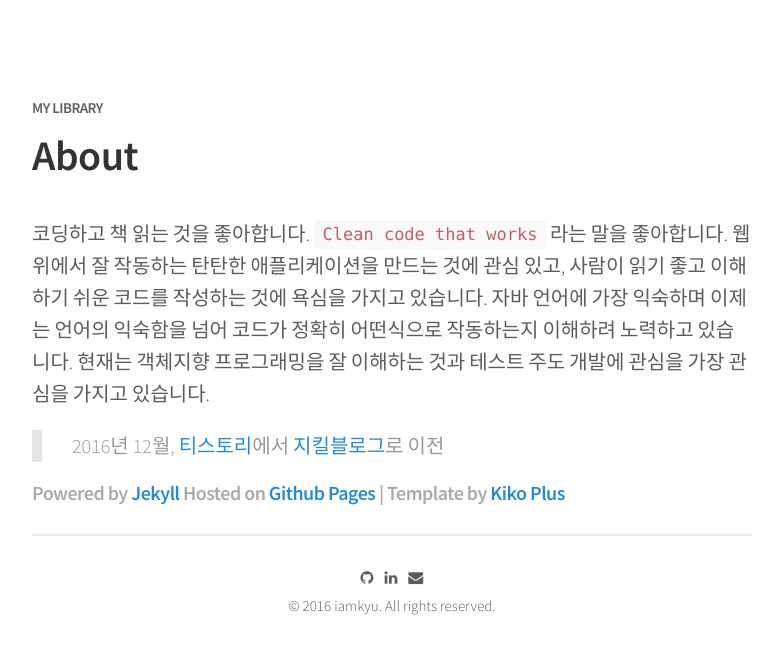
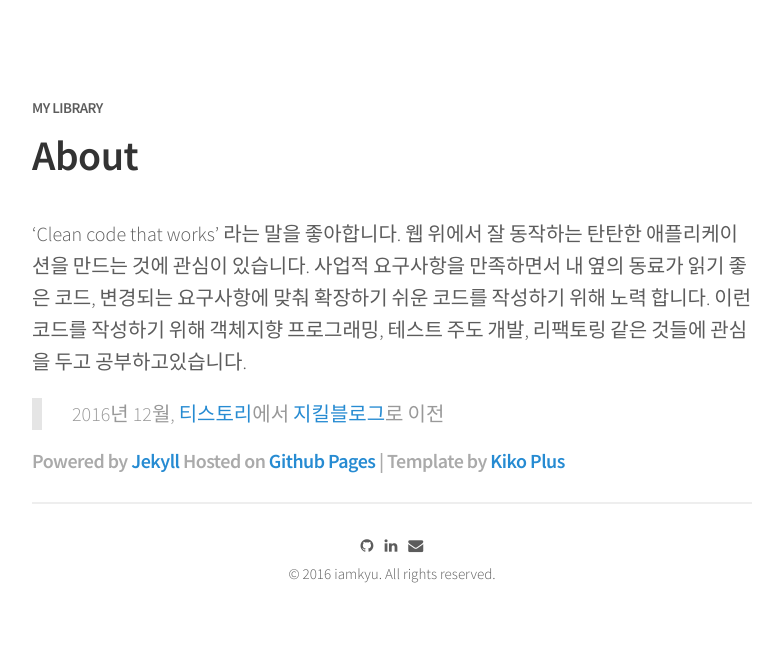
Before and after one commit to iamkyu/iamkyu.github.io, a Jekyll site: the page built from about.md, in a window 1280 px wide. Shown: the top 654 px of the page, without its empty margins (248-1031 px from the left). Built offline with Jekyll 4.4.1, drawn with Linux system fonts in a browser that asks for light colours; nearby versions of some CDN libraries.

Commit message:
fix about.md

```diff
--- a/about.md
+++ b/about.md
@@ -3,9 +3,7 @@ title: About
 permalink: /about/
 ---
 
-코딩하고 책 읽는 것을 좋아합니다. `Clean code that works` 라는 말을 좋아합니다. 웹 위에서 잘 작동하는 탄탄한 애플리케이션을 만드는 것에 관심 있고, 사람이 읽기 좋고 이해 하기 쉬운 코드를 작성하는 것에 욕심을 가지고 있습니다. 자바 언어에 가장 익숙하며 이제는 언어의 익숙함을 넘어 코드가 정확히 어떤식으로 작동하는지 이해하려 노력하고 있습니다. 현재는 객체지향 프로그래밍을 잘 이해하는 것과 테스트 주도 개발에 관심을 가장 관심을 가지고 있습니다.
-
-
+‘Clean code that works’ 라는 말을 좋아합니다. 웹 위에서 잘 동작하는 탄탄한 애플리케이션을 만드는 것에 관심이 있습니다. 사업적 요구사항을 만족하면서 내 옆의 동료가 읽기 좋은 코드, 변경되는 요구사항에 맞춰 확장하기 쉬운 코드를 작성하기 위해 노력 합니다. 이런 코드를 작성하기 위해 객체지향 프로그래밍, 테스트 주도 개발, 리팩토링 같은 것들에 관심을 두고 공부하고있습니다.
 
 > 2016년 12월, [티스토리](http://onoctober.tistory.com)에서 [지킬블로그](https://iamkyu.github.io)로 이전
 
```
